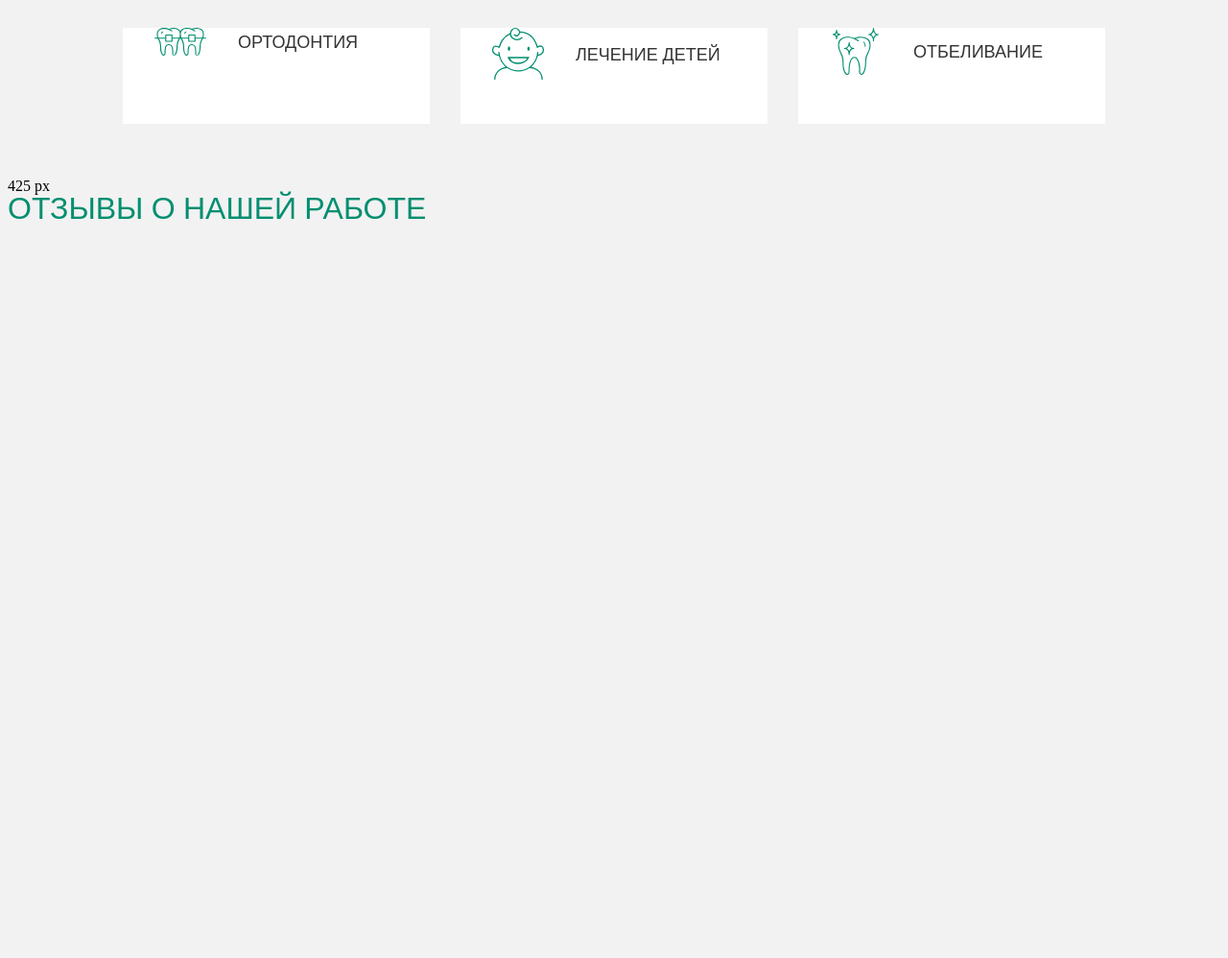
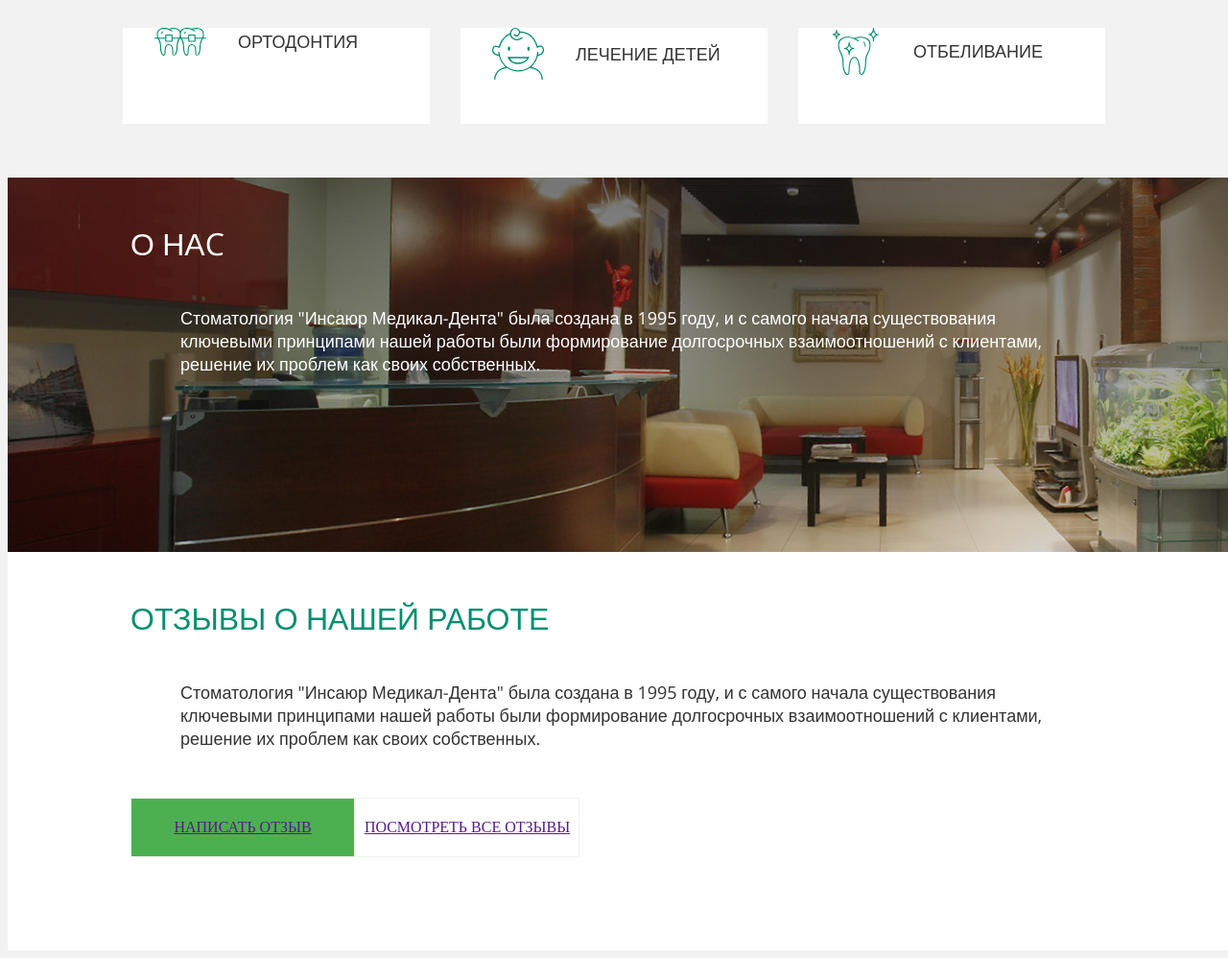
Before and after one commit to Sergey-B1/Medical_Denta, a website: page index.html in a window 1280 px wide. Shown: the part 942-1940 px from the top of the page at 96% size. Before the commit the page ends 1179 px from the top, so only its background shows below. Drawn offline with nearby package versions, Linux system fonts and the light colour scheme.

Commit message:
16.11.2017

```diff
--- a/index.html
+++ b/index.html
@@ -181,12 +181,51 @@
     </div>
   </div>
   <!-- --------Следующий блок---------- -->
-  <div class="review"> 425 px
-    <div class="services__item">
+  <div class="aboutus">
+    <div class="aboutus__item">
+      О НАC
+    </div>
+    <div class="aboutus__content">
+      <section class="aboutus__content--left">
+
+      </section>
+      <section class="aboutus__content--text">
+      Стоматология "Инсаюр Медикал-Дента" была создана в 1995 году, и с самого
+      начала существования ключевыми принципами нашей работы были формирование
+      долгосрочных взаимоотношений с клиентами, решение их проблем как своих
+      собственных.
+      </section>
+      <section class="aboutus__content--right">
+
+      </section>
+    </div>
+  </div>
+  <!-- --------Следующий блок---------- -->
+  <div class="review">
+    <div class="review__item">
       ОТЗЫВЫ О НАШЕЙ РАБОТЕ
     </div>
     <div class="review__content">
+      <section class="review__content--left">
 
+      </section>
+      <section class="review__content--text">
+      Стоматология "Инсаюр Медикал-Дента" была создана в 1995 году, и с самого
+      начала существования ключевыми принципами нашей работы были формирование
+      долгосрочных взаимоотношений с клиентами, решение их проблем как своих
+      собственных.
+      </section>
+      <section class="review__content--right">
+
+      </section>
+    </div>
+    <div class="review__button">
+      <div class="review__button--write">
+        <a href="">НАПИСАТЬ ОТЗЫВ</a>
+      </div>
+      <div class="review__button--look">
+        <a href="">ПОСМОТРЕТЬ ВСЕ ОТЗЫВЫ</a>
+      </div>
     </div>
   </div>
 </body>
--- /dev/null
+++ b/source/less/desktop/aboutus.less
@@ -0,0 +1,33 @@
+.aboutus {
+  height: 278px;
+  width: 1024px;
+  margin: auto;
+  padding: 56px 128px 56px 128px;
+  background-image:url(./Images/about-dark.jpg);
+  &__item {
+    height: 25px;
+    font-size: 32px;
+    line-height: 25px;
+    color: #fff;
+    font-family: 'Open Sans', sans-serif;
+    font-size: 32px;
+  }
+  &__content {
+    margin-top: 53px;
+    &--left {
+      width: 48px;
+      display: inline-block;
+    }
+    &--text {
+      width: 928px;
+      display: inline-block;
+      color: #fff;
+      font-family: 'Open Sans', sans-serif;
+      font-size: 18px;
+    }
+    &--right {
+      width: 48px;
+      display: inline-block;
+    }
+  }
+}
--- a/source/less/desktop/review.less
+++ b/source/less/desktop/review.less
@@ -0,0 +1,55 @@
+.review {
+  height: 303px;
+  width: 1024px;
+  margin: auto;
+  padding: 56px 128px 56px 128px;
+  background: #fff;
+  &__item {
+    height: 25px;
+    font-size: 32px;
+    line-height: 25px;
+    color: #008e70;
+    font-family: 'Open Sans', sans-serif;
+    font-size: 32px;
+  }
+  &__content {
+    margin-top: 53px;
+    &--left {
+      width: 48px;
+      display: inline-block;
+    }
+    &--text {
+      width: 928px;
+      display: inline-block;
+      color: #333333;
+      font-family: 'Open Sans', sans-serif;
+      font-size: 18px;
+    }
+    &--right {
+      width: 48px;
+      display: inline-block;
+    }
+  }
+  &__button {
+    margin-top: 32px;
+    width: 496px;
+    &--write {
+      width: 232px;
+      height: 60px;
+      margin-right: 32px;
+      display: table-cell;
+      text-align: center;
+      vertical-align: middle;
+      border: 1px solid #f2f2f2;
+      background: #4cb050;
+    }
+    &--look {
+      width: 232px;
+      height: 60px;
+      display: table-cell;
+      text-align: center;
+      vertical-align: middle;
+      border: 1px solid #f2f2f2;
+    }
+  }
+}
--- a/source/less/style.less
+++ b/source/less/style.less
@@ -9,4 +9,5 @@
 @import 'desktop/toolbar.less';
 @import 'desktop/intro.less';
 @import 'desktop/services.less';
+@import 'desktop/aboutus.less';
 @import 'desktop/review.less';
```
Also changed, not shown: styles.css.
